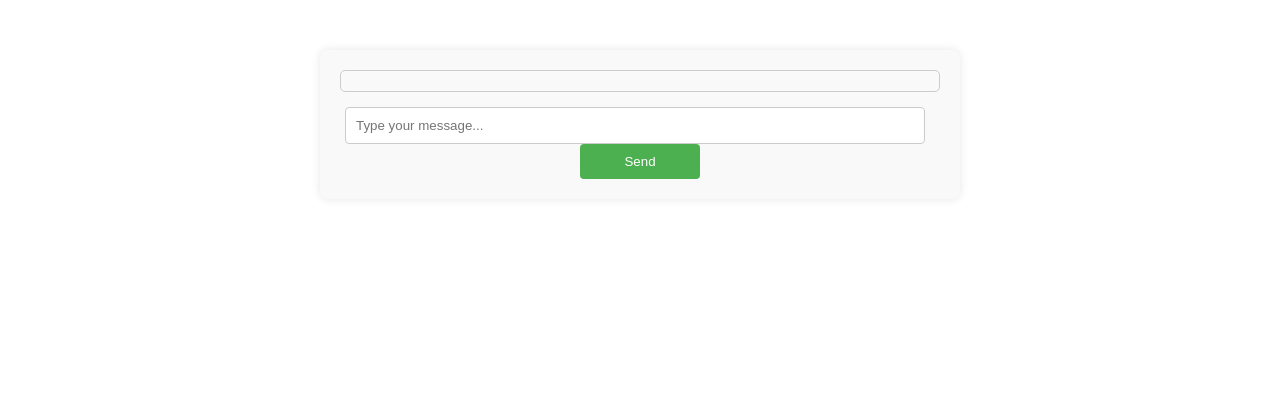
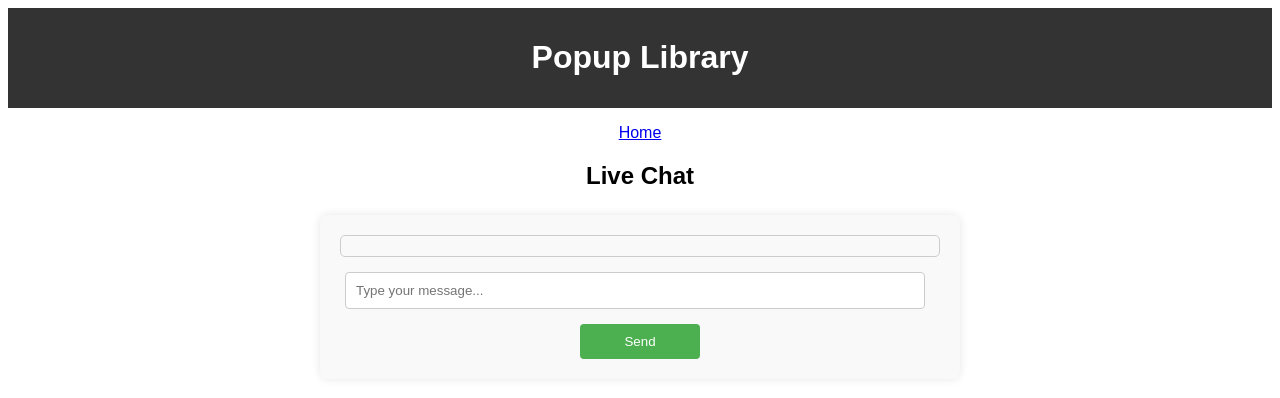
Before and after one commit to motherbrainn/pocket-wifi-free-library, a plain HTML site: page data/chat.html in a window 1280 px wide. Drawn offline with Linux system fonts and the light colour scheme.

Commit message:
feat:clean up chat style

```diff
--- a/data/chat.html
+++ b/data/chat.html
@@ -4,12 +4,21 @@
     <meta charset="UTF-8" />
     <meta name="viewport" content="width=device-width, initial-scale=1.0" />
     <link rel="stylesheet" href="style.css" />
-    <title>Simple Chat</title>
+    <title>Live Chat</title>
   </head>
   <body>
     <div id="loading-overlay">
       <div class="loader"></div>
     </div>
+    <header>
+      <h1>Popup Library</h1>
+    </header>
+    <nav>
+      <ul>
+        <li><a href="index.html">Home</a></li>
+      </ul>
+    </nav>
+    <h2>Live Chat</h2>
     <div class="chat-container">
       <div id="chat-output"></div>
       <input
--- a/data/style.css
+++ b/data/style.css
@@ -75,13 +75,12 @@ footer {
   animation: spin 2s linear infinite;
 }
 
-/* New styles for the chat page */
 .chat-container {
   background-color: #f9f9f9;
   box-shadow: 0 0 10px rgba(0, 0, 0, 0.1);
   border-radius: 8px;
   max-width: 600px;
-  margin: 50px auto;
+  margin: 25px auto;
   padding: 20px;
 }
 
@@ -111,6 +110,7 @@ button {
   border: none;
   border-radius: 4px;
   cursor: pointer;
+  margin-top: 15px;
 }
 
 button:hover {
```
Also changed, not shown: data/index.html (+2 -1 lines).
